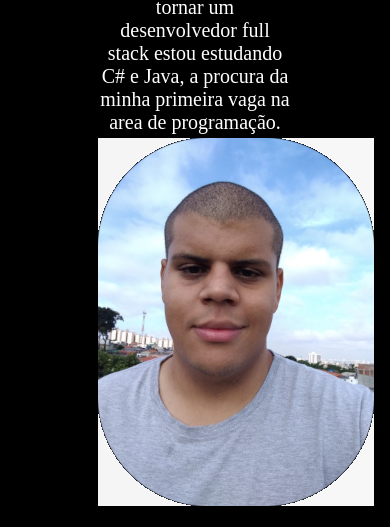
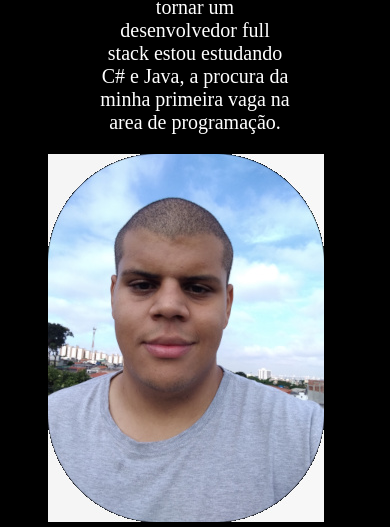
Before and after one commit to ViniciusDiasAmorim/SobreMim, a plain HTML site: page index.html in a window 390 px wide. Shown: the part 1453-1980 px from the top of the page. Drawn offline with nearby package versions, Linux system fonts and the light colour scheme.

Commit message:
Update style.css

```diff
--- a/style.css
+++ b/style.css
@@ -147,8 +147,7 @@ h1 {
 
 .imagem-perfil {
     text-align: center;
-    margin-right: 1%;
-    margin-top: 2%;
+    margin-top: 20px;
 }
 
 .sobreMim_texto_botoes {
@@ -410,5 +409,8 @@ h1 {
     .skills__box,.hobbies__box,.projetos__box {
         width: auto;
     }
+    .imagem-perfil {
+        margin-left: -50px;
+    }
 
 }
```
